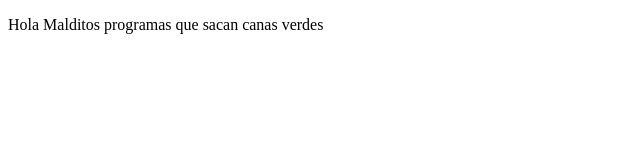
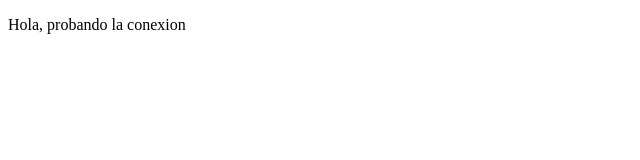
Before and after one commit to Javi-idk/personalProjects, a plain HTML site: page index.html in a window 1280 px wide. Shown: the whole page, without its empty margins (0-640 px from the left). Drawn offline with Linux system fonts and the light colour scheme.

Commit message:
second commit

```diff
--- a/index.html
+++ b/index.html
@@ -7,7 +7,7 @@
 </head>
 <body>
     <p>
-        Hola Malditos programas que sacan canas verdes
+        Hola, probando la conexion
 
     </p>
 </body>
```
